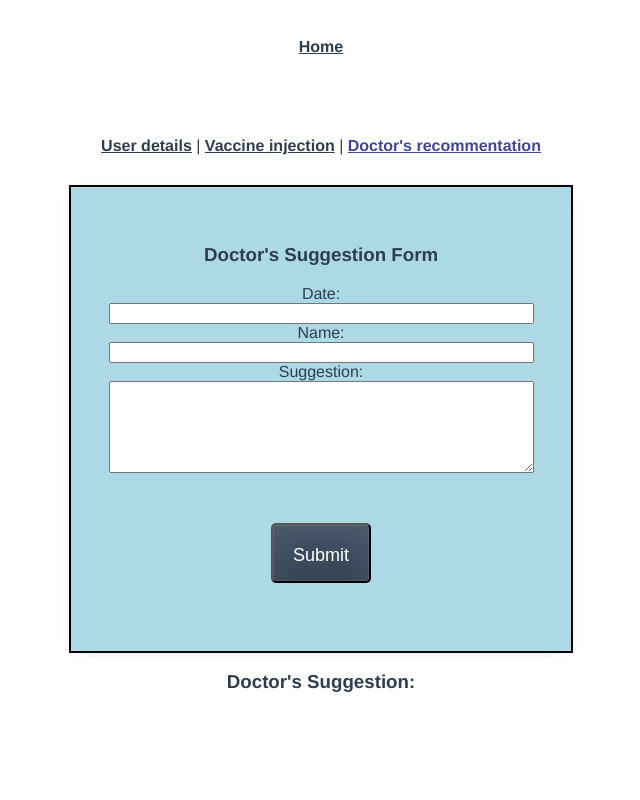
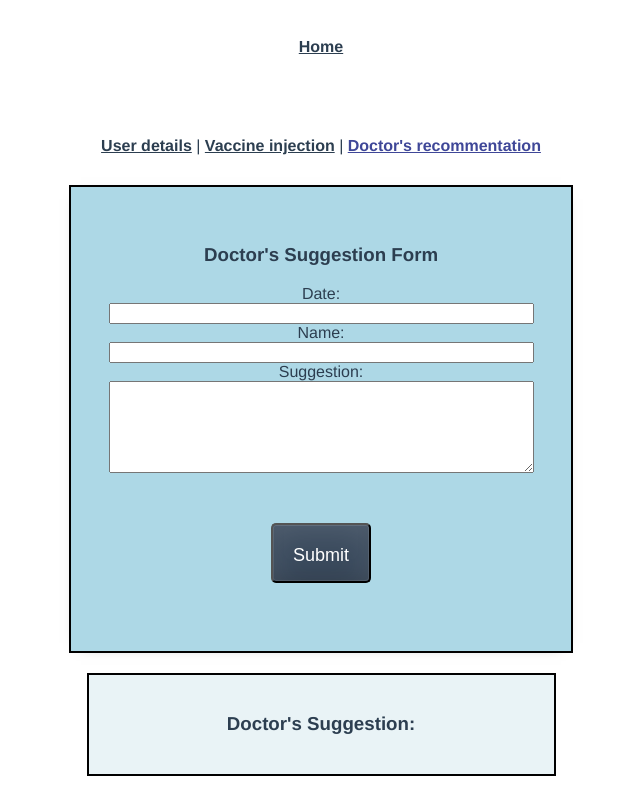
Before and after one commit to MarkWSTWRTNR/S3_SE331_Project_I, a Vue app: page /patient/1/doctorcomment in a window 1280 px wide. Shown: the whole page, without its empty margins (319-959 px from the left). Built offline with nearby package versions, Linux system fonts and the light colour scheme; data requests are answered from the project's data file.

Commit message:
add img to user details card

```diff
--- a/db.json
+++ b/db.json
@@ -6,7 +6,8 @@
       "surname": "Giles",
       "age": "18",
       "homeTown": "Mount Stone",
-      "vaccine": [{"dose":1,"type":"Pfizer","date":"Jun 14, 2022"},{"dose":2,"type":"Pfizer","date": "Sep 20, 2022"}]
+      "vaccine": [{"dose":1,"type":"Pfizer","date":"Jun 14, 2022"},{"dose":2,"type":"Pfizer","date": "Sep 20, 2022"}],
+      "img": "logo.png"
     },
     {
       "id": 2,
--- a/src/components/EventCard.vue
+++ b/src/components/EventCard.vue
@@ -4,6 +4,7 @@
     :to="{ name: 'UserDetails', params: { id: event.id } }"
   >
     <div class="event-card">
+      <img src="../assets/icon.png" alt="" srcset=""> <br>
       <span>{{ event.name }} {{ event.surname }}</span>
     </div>
   </router-link>
@@ -23,7 +24,7 @@ export default {
 
 <style scoped>
 .event-card {
-  padding: 50px;
+  padding: 20px;
   width: 200px;
   cursor: pointer;
   border: 5px solid #002a5e;
@@ -40,4 +41,9 @@ export default {
   color: #034689;
   text-decoration: none;
 }
+
+img {
+  width: 100px;
+  height: 100px;
+}
 </style>
--- a/src/components/ReviewForm.vue
+++ b/src/components/ReviewForm.vue
@@ -83,7 +83,7 @@ body {
 }
 
 .review-container li {
-    margin-bottom: 100px;
+    margin-top: 15px;
 }
 
 .review-form .button {
--- a/src/components/ReviewList.vue
+++ b/src/components/ReviewList.vue
@@ -1,5 +1,6 @@
 <template>
     <div class="review-container">
+        <div id="doctorSuggest-card">
             <h3>Doctor's Suggestion: </h3>
                 <ul>
                     <li v-for="(review, index) in reviews" :key="index">
@@ -12,6 +13,7 @@
                     </li>
                 </ul>
             </div>
+        </div>
 </template>
 
 <script>
@@ -19,3 +21,14 @@ export default{
     props: ['reviews']
 }
 </script>
+
+<style>
+#doctorSuggest-card {
+  background-color: #e9f3f6;
+  padding: 20px;
+  margin: auto;
+  border: 2px solid #000000;
+  width: 425px;
+  margin-top: 20px;
+}
+</style>
```
Also changed, not shown: src/assets/icon.png (added). Lines whose indentation alone changed are shown as unchanged.
